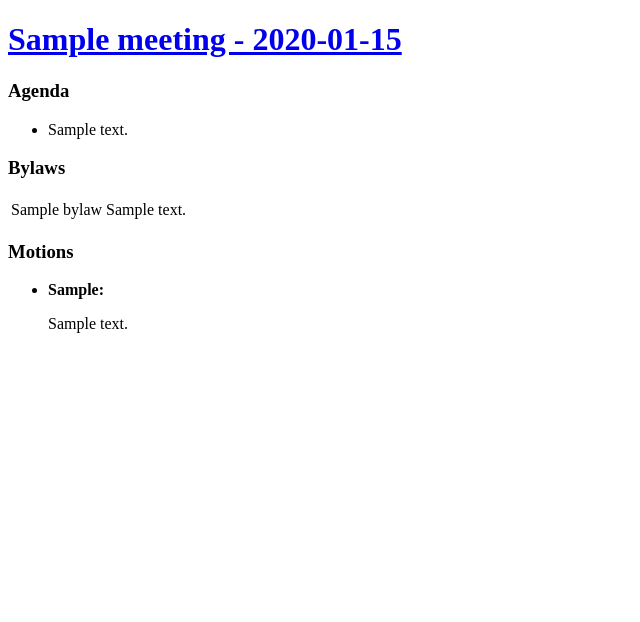
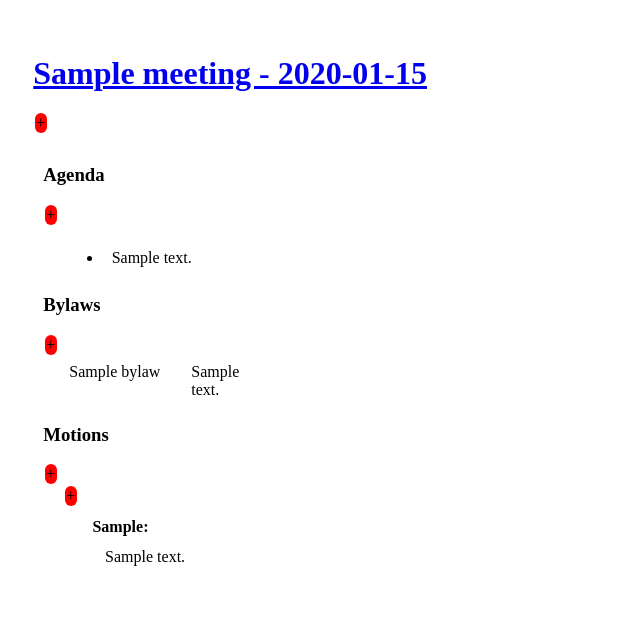
Before and after one commit to SamuelmdLow/EdmontonCityCouncilFeed, a Flask app: page / in a window 1280 px wide. Shown: the top 622 px of the page, without its empty margins (0-640 px from the left). Run offline with Flask 2, Linux system fonts and the light colour scheme; tables that the repository leaves empty hold one stand-in row (values such as "Sample post").

Commit message:
Updated styling!

```diff
--- a/getInfo.py
+++ b/getInfo.py
@@ -250,7 +250,8 @@ class motion():
             self.secondedBy = None
 
         if "MotionText" in info:
-            self.desc = cleanText(getElemValue("<DIV class='MotionText RichText' >", "</DIV>", info)[0])
+            #self.desc = cleanText(getElemValue("<DIV class='MotionText RichText' >", "</DIV>", info)[0])
+            self.desc = getElemValue("<DIV class='MotionText RichText' >", "</DIV>", info)[0]
         else:
             self.desc = None
 
--- /dev/null
+++ b/static/script.js
@@ -0,0 +1,16 @@
+function toggle(that)
+{
+    //alert(that.nextSibling.nodeName);
+    sib = that.nextSibling.classList;
+    sib.toggle("hidden");
+
+    //alert(sib[1]);
+    if (sib[sib.length - 1] == "hidden")
+    {
+        that.innerHTML = "-";
+    }
+    else
+    {
+        that.innerHTML = "+";
+    }
+}
--- /dev/null
+++ b/static/style.css
@@ -0,0 +1,65 @@
+meeting
+{
+    max-width: 500px;
+    padding: 2%;
+    display: block;
+}
+
+motion
+{
+    background-color: #ffffff;
+    display: block;
+    padding: 2%;
+}
+
+.hoverable:hover
+{
+    background-color: #dddddd;
+    cursor: pointer;
+}
+
+motionDesc
+{
+    margin: 3%;
+    display: block;
+}
+
+.bylawName
+{
+    width: 120px;
+}
+
+td {
+  vertical-align: top;
+}
+
+.indent
+{
+    margin-left: 20px;
+}
+
+.pad
+{
+    padding: 2%;
+}
+
+.hidden
+{
+    display:none;
+}
+
+.expandButton
+{
+    background-color: red;
+    border-radius: 20px;
+    display: block;
+    padding: 1px;
+    margin: 2px;
+    width: 10px;
+}
+
+.expandButton:hover
+{
+    background-color: pink;
+    cursor: pointer;
+}
--- a/templates/index.html
+++ b/templates/index.html
@@ -3,29 +3,31 @@
 <head>
     <meta charset="UTF-8">
     <title>Title</title>
+    <link rel="stylesheet" href="{{ url_for('static', filename='style.css') }}">
+    <script src="{{url_for('static', filename='script.js')}}"></script>
 </head>
 <body>
 {% for meeting in meetings %}
-
+    <meeting>
     <a href="{{meeting.url}}"><h1>{{ meeting.name }} - {{ meeting.date }}</h1></a>
 
+    <div class="expandButton" onclick="toggle(this);">+</div><div class="pad">
         {% if meeting.agenda|length > 0 %}
         <h3>Agenda</h3>
-    <ul>
+        <div class="expandButton" onclick="toggle(this);">+</div><ul class="indent">
             {% for item in meeting.agenda %}
-            <li>{{item}}</li>
+                <li class="pad hoverable">{{item}}</li>
             {% endfor %}
         </ul>
         {% endif %}
 
         {% if meeting.bylaws|length > 0 %}
         <h3>Bylaws</h3>
-
-    <table>
+        <div class="expandButton" onclick="toggle(this);">+</div><table class="indent">
             {% for bylaw in meeting.bylaws %}
-        <tr>
-            <td>{{bylaw[0]}}</td>
-            <td>{{bylaw[1]}}</td>
+            <tr class="hoverable">
+                <td class="pad bylawName">{{bylaw[0]}}</td>
+                <td class="pad">{{bylaw[1]}}</td>
             </tr>
             {% endfor %}
         </table>
@@ -33,12 +35,18 @@
 
         {% if meeting.motions|length > 0 %}
             <h3>Motions</h3>
-        <ul>
+            <div class="expandButton" onclick="toggle(this);">+</div><div class="indent">
             {% for motion in meeting.motions %}
-            <li><strong>{{motion.result}}: </strong> <p>{{motion.desc|safe}}</p></li>
+                <div class="expandButton" onclick="toggle(this);">+</div><motion class="hoverable indent">
+                <strong>{{motion.result}}: </strong>
+                <motionDesc>{{motion.desc|safe}}</motionDesc>
+                </motion>
             {% endfor %}
-        </ul>
+            </div>
         {% endif %}
+    </div>
+    </meeting>
+
 {% endfor %}
 </body>
 </html>
```
Lines whose indentation alone changed are shown as unchanged.
